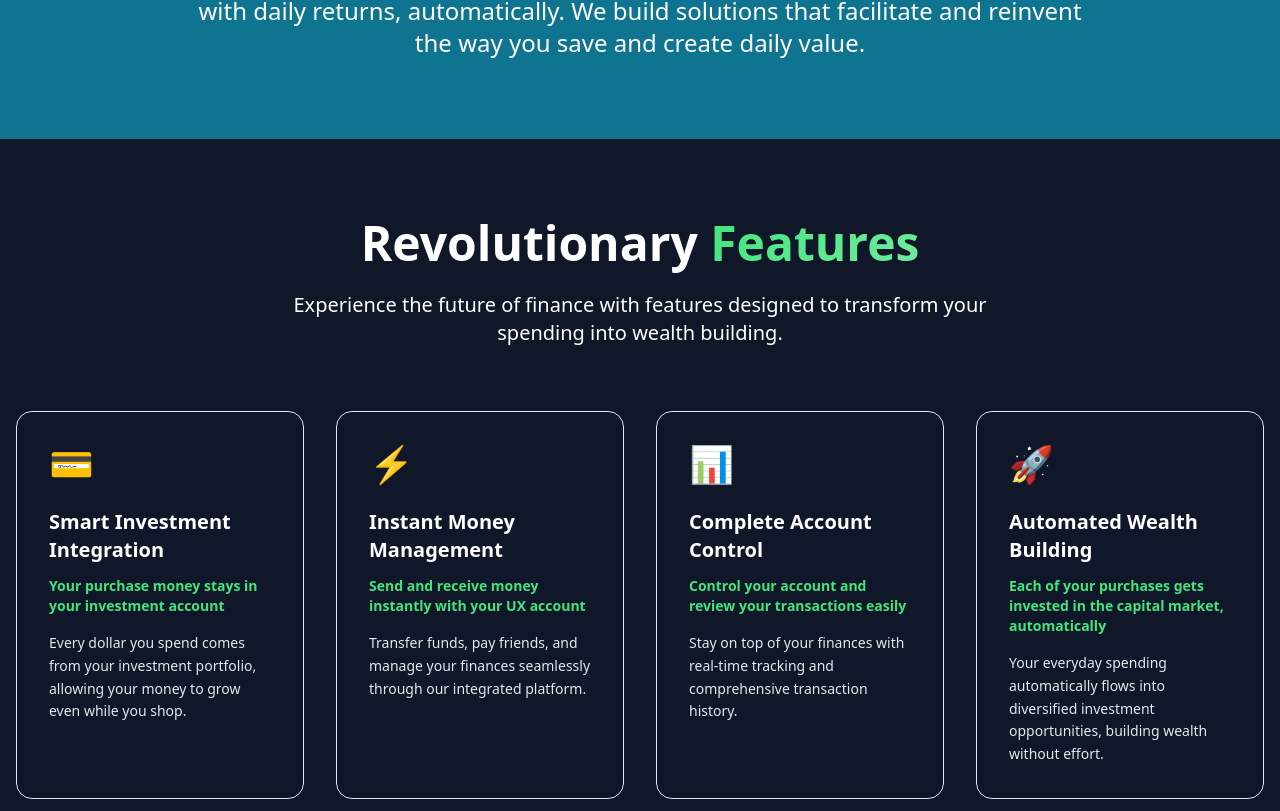
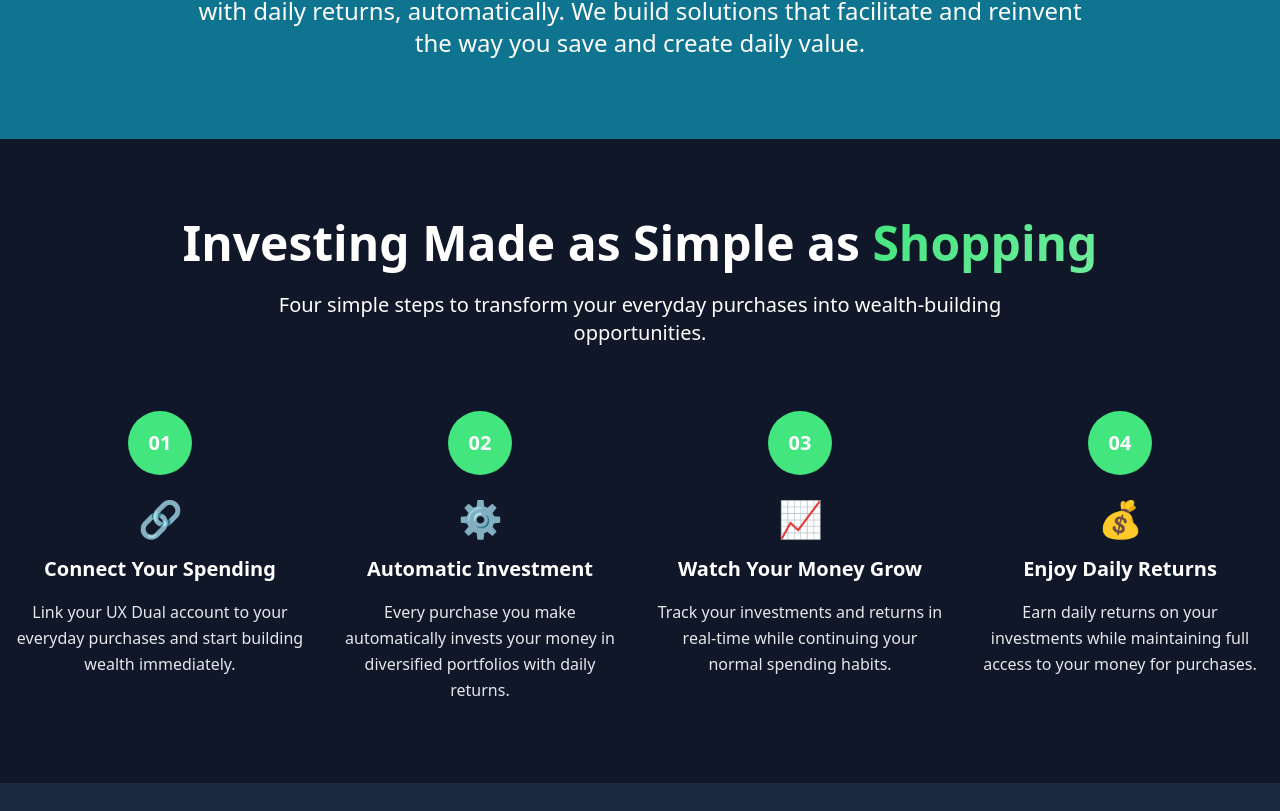
Before and after one commit to piscu-boop/spend-invest-grow-ux, a React (Vite) app: page / in a window 1280 px wide. Shown: the part 1069-1880 px from the top of the page. Built offline with nearby package versions, Linux system fonts and the light colour scheme.

Commit message:
Refactor: Remove features section and update section colors
Removed the "Revolutionary features" section and updated the background color of the "Investing made as simple as shopping" section.

```diff
--- a/src/components/HowItWorksSection.tsx
+++ b/src/components/HowItWorksSection.tsx
@@ -72,7 +72,7 @@ const HowItWorksSection = () => {
   const currentContent = content[language];
 
   return (
-    <section id="how-it-works" className="py-20 bg-gradient-to-b from-ux-navy to-ux-blue-dark bg-cyan-700">
+    <section id="how-it-works" className="py-20 bg-ux-navy">
       <div className="container mx-auto px-4">
         <div className="text-center mb-16 animate-fade-in">
           <h2 className="text-4xl md:text-5xl font-bold text-white mb-6">
--- a/src/pages/Index.tsx
+++ b/src/pages/Index.tsx
@@ -2,7 +2,6 @@
 import Navigation from "@/components/Navigation";
 import HeroSection from "@/components/HeroSection";
 import ValueProposition from "@/components/ValueProposition";
-import FeaturesSection from "@/components/FeaturesSection";
 import HowItWorksSection from "@/components/HowItWorksSection";
 import FAQSection from "@/components/FAQSection";
 import FinalCTASection from "@/components/FinalCTASection";
@@ -14,7 +13,6 @@ const Index = () => {
       <Navigation />
       <HeroSection />
       <ValueProposition />
-      <FeaturesSection />
       <HowItWorksSection />
       <FAQSection />
       <FinalCTASection />
```
